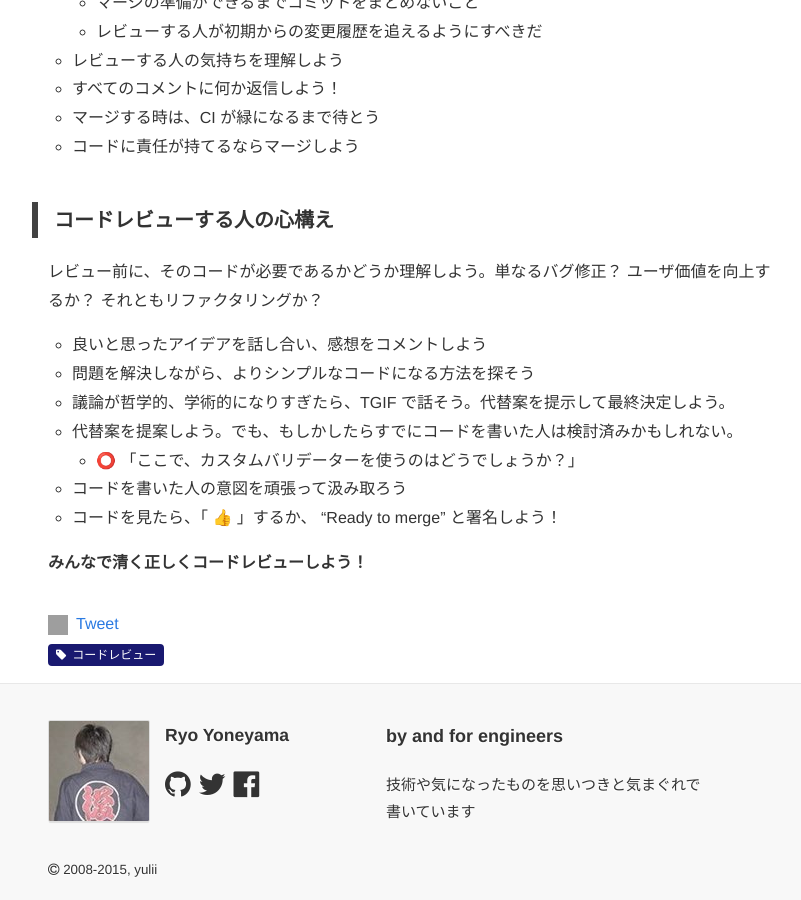
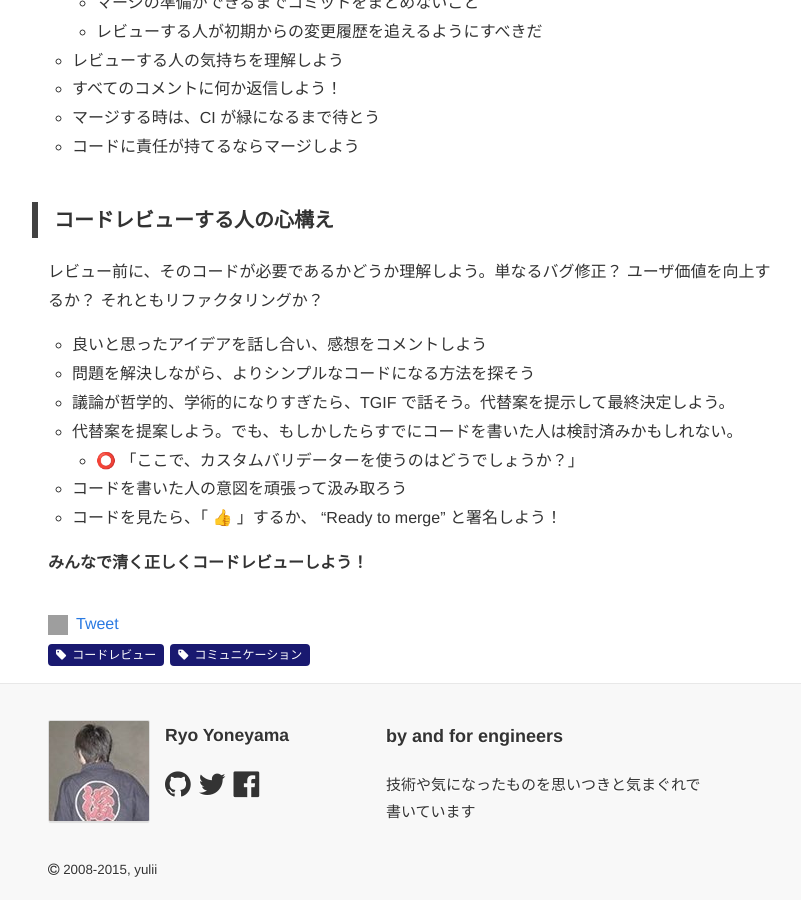
Before and after one commit to yulii/yulii.github.io, a Jekyll site: the page built from _posts/2015/2015-04-22-how-to-code-review.md, in a window 1280 px wide and 900 px high, scrolled down 1448 px. Shown: the whole window, without its empty margins (224-1025 px from the left). Built offline with Jekyll 4.4.1, drawn with Linux system fonts in a browser that asks for light colours; nearby versions of some CDN libraries; emoji names are drawn with the system emoji font; Markdown is read by kramdown in place of the engine named in the settings; comment, search, counter and statistics services are not loaded; grey boxes are pictures that could not be loaded.

Commit message:
fixed tags

```diff
--- a/_data/meta.yml
+++ b/_data/meta.yml
@@ -21,6 +21,9 @@ ci:
 code-review:
   type: tag
   face: "コードレビュー"
+communication:
+  type: tag
+  face: "コミュニケーション"
 culture:
   type: category
   face: "エンジニアリング・カルチャー"
--- /dev/null
+++ b/tags/communication.md
@@ -0,0 +1,7 @@
+---
+layout: tag
+title: コミュニケーション
+description:
+tag: communication
+permalink: /tags/communication.html
+---
```
Also changed, not shown: _posts/2015/2015-04-22-how-to-code-review.md (+1 -1 lines), _posts/2015/2015-11-08-pull-request-template.md (+1 -1 lines), _posts/2016/2016-01-29-way-of-writing.md (+1 -0 lines).
